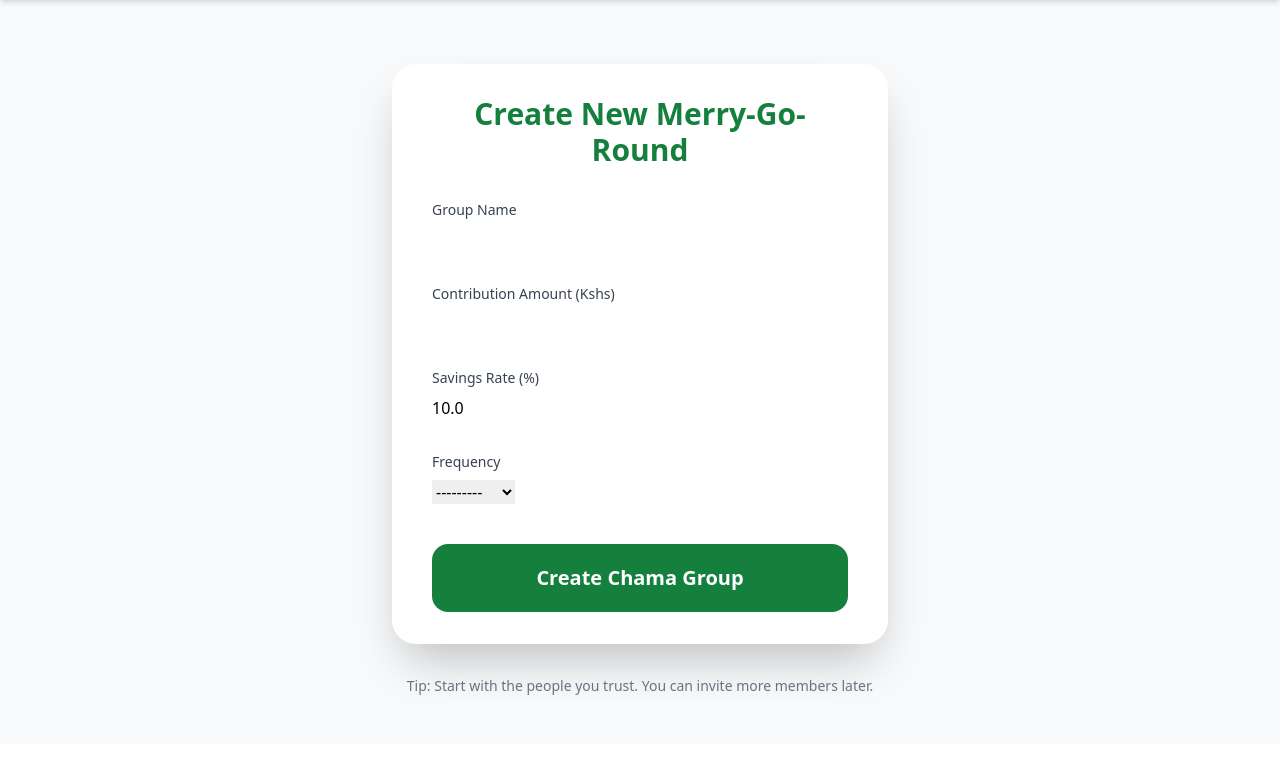
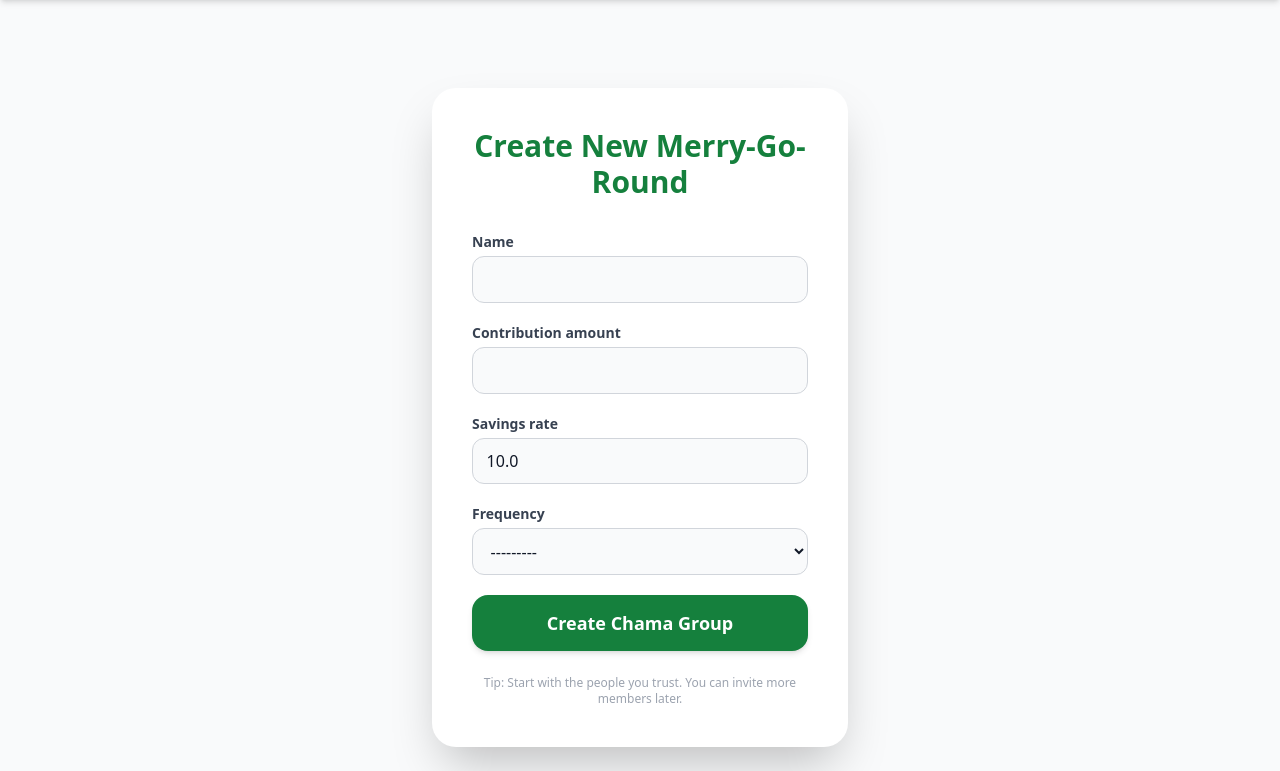
Before and after one commit to Opango14/merry_chama, a Django app: page /create-group/ in a window 1280 px wide. Shown: the part 56-827 px from the top of the page. Before the commit the page ends 751 px from the top, so only its background shows below. Run offline with Django 5.2, Linux system fonts and the light colour scheme; the visitor is signed in with stand-in values (Sample User, id 1); some libraries are stand-ins or nearby versions.

Commit message:
refactor create group template to use dynamic form rendering and improved UI styles

```diff
--- a/templates/create_group.html
+++ b/templates/create_group.html
@@ -1,42 +1,95 @@
 {% extends 'base.html' %}
 
 {% block content %}
-<div class="max-w-lg mx-auto mt-6 sm:mt-10 px-2">
-    <div class="bg-white shadow-2xl rounded-3xl px-6 sm:px-10 py-8">
-        <h2 class="text-2xl sm:text-3xl font-bold text-center mb-6 sm:mb-8 text-green-700">
+<div class="max-w-md mx-auto mt-8 sm:mt-16 px-4">
+    <div class="bg-white shadow-2xl rounded-3xl p-8 sm:p-10">
+        <h2 class="text-2xl sm:text-3xl font-bold text-center mb-8 text-green-700">
             Create New Merry-Go-Round
         </h2>
 
-        <form method="POST">
+        <form method="POST" class="space-y-5">
             {% csrf_token %}
-            <div class="space-y-5 sm:space-y-8">
-                <div>
-                    <label class="block text-sm font-medium text-gray-700 mb-2">Group Name</label>
-                    {{ form.name }}
-                </div>
-                <div>
-                    <label class="block text-sm font-medium text-gray-700 mb-2">Contribution Amount (Kshs)</label>
-                    {{ form.contribution_amount }}
-                </div>
-                <div>
-                    <label class="block text-sm font-medium text-gray-700 mb-2">Savings Rate (%)</label>
-                    {{ form.savings_rate }}
-                </div>
-                <div>
-                    <label class="block text-sm font-medium text-gray-700 mb-2">Frequency</label>
-                    {{ form.frequency }}
-                </div>
+
+            {% for field in form %}
+            <div>
+                <label for="{{ field.id_for_label }}"
+                       class="block text-sm font-semibold text-gray-700 mb-1">
+                    {{ field.label }}
+                </label>
+
+                {% if field.errors %}
+                    <ul class="mb-1 space-y-0.5">
+                        {% for error in field.errors %}
+                            <li class="text-xs text-red-600">{{ error }}</li>
+                        {% endfor %}
+                    </ul>
+                {% endif %}
+
+                {{ field }}
+
+                {% if field.help_text %}
+                    <div class="field-help">{{ field.help_text|safe }}</div>
+                {% endif %}
             </div>
+            {% endfor %}
 
             <button type="submit"
-                class="mt-8 sm:mt-10 w-full bg-green-700 hover:bg-green-800 text-white font-semibold py-4 sm:py-5 rounded-2xl text-lg sm:text-xl transition">
+                class="mt-4 w-full bg-green-700 hover:bg-green-800 active:bg-green-900
+                       text-white font-semibold py-3.5 rounded-2xl text-base sm:text-lg
+                       transition duration-200 shadow-md hover:shadow-lg">
                 Create Chama Group
             </button>
         </form>
+
+        <p class="text-center text-xs text-gray-400 mt-6">
+            Tip: Start with the people you trust. You can invite more members later.
+        </p>
     </div>
+</div>
 
-    <p class="text-center text-sm text-gray-500 mt-6 sm:mt-8">
-        Tip: Start with the people you trust. You can invite more members later.
-    </p>
-</div>
+<style>
+    /* Style all form inputs and selects */
+    #id_name,
+    #id_contribution_amount,
+    #id_savings_rate,
+    #id_frequency {
+        display: block;
+        width: 100%;
+        border: 1.5px solid #d1d5db;
+        border-radius: 0.75rem;
+        padding: 0.65rem 0.85rem;
+        font-size: 1rem;
+        color: #111827;
+        background: #f9fafb;
+        transition: border-color 0.2s, box-shadow 0.2s;
+        box-sizing: border-box;
+    }
+    #id_name:focus,
+    #id_contribution_amount:focus,
+    #id_savings_rate:focus,
+    #id_frequency:focus {
+        border-color: #16a34a;
+        outline: none;
+        box-shadow: 0 0 0 3px rgba(22, 163, 74, 0.15);
+        background: #fff;
+    }
+
+    /* Help text styling — same as register/login pages */
+    .field-help,
+    .field-help ul,
+    .field-help p {
+        margin-top: 0.25rem;
+        font-size: 0.75rem;
+        color: #6b7280;
+        line-height: 1.5;
+    }
+    .field-help ul {
+        list-style: none;
+        padding: 0;
+        margin: 0.25rem 0 0 0;
+    }
+    .field-help li + li {
+        margin-top: 0.1rem;
+    }
+</style>
 {% endblock %}
```
